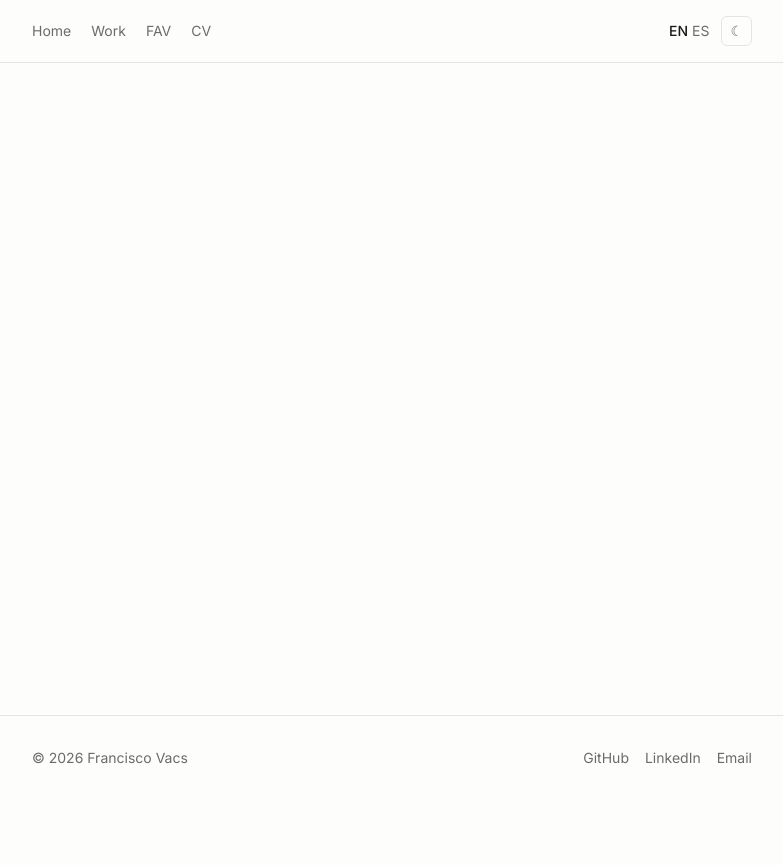
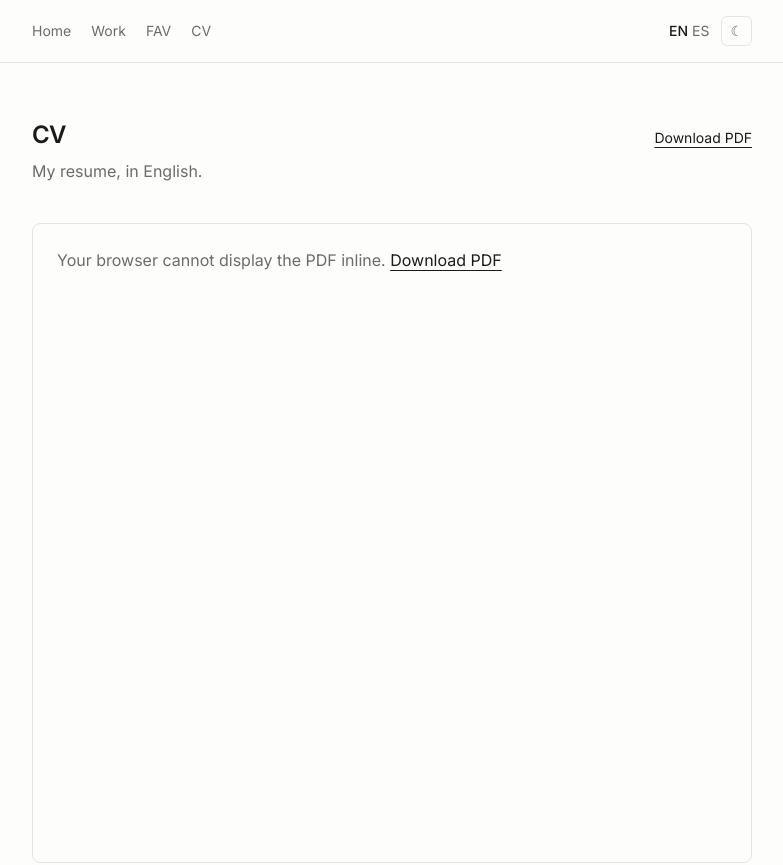
Before and after one commit to FranciscoVacs/portfolio, a Next.js app: page /en/cv in a window 1280 px wide. Shown: the top 865 px of the page, without its empty margins (248-1031 px from the left). Before the commit the page ends 800 px from the top, so only its background shows below. Built offline with nearby package versions, Linux system fonts and the light colour scheme.

Commit message:
feat: construir la página CV con el PDF embebido

```diff
--- a/src/app/[locale]/cv/page.tsx
+++ b/src/app/[locale]/cv/page.tsx
@@ -1,3 +1,45 @@
+import { useTranslations } from "next-intl";
+import { Container } from "@/components/layout/Container";
+import { profile } from "@/content/profile";
+
 export default function CvPage() {
-  return null;
+  const t = useTranslations("Cv");
+
+  return (
+    <Container>
+      <div className="pt-14">
+        <div className="flex flex-wrap items-baseline justify-between gap-3">
+          <h1 className="font-semibold text-2xl text-foreground tracking-tight">
+            {t("title")}
+          </h1>
+          <a
+            href={profile.cv}
+            download
+            className="text-foreground text-sm underline underline-offset-4"
+          >
+            {t("download")}
+          </a>
+        </div>
+        <p className="mt-2 text-muted-foreground">{t("subtitle")}</p>
+      </div>
+
+      <object
+        data={profile.cv}
+        type="application/pdf"
+        className="mt-10 h-[80vh] w-full rounded-lg border border-border"
+        aria-label={t("title")}
+      >
+        <p className="p-6 text-muted-foreground">
+          {t("fallback")}{" "}
+          <a
+            href={profile.cv}
+            download
+            className="text-foreground underline underline-offset-4"
+          >
+            {t("download")}
+          </a>
+        </p>
+      </object>
+    </Container>
+  );
 }
```
Also changed, not shown: 1 other file (tests, documents, lock files or other folders).
